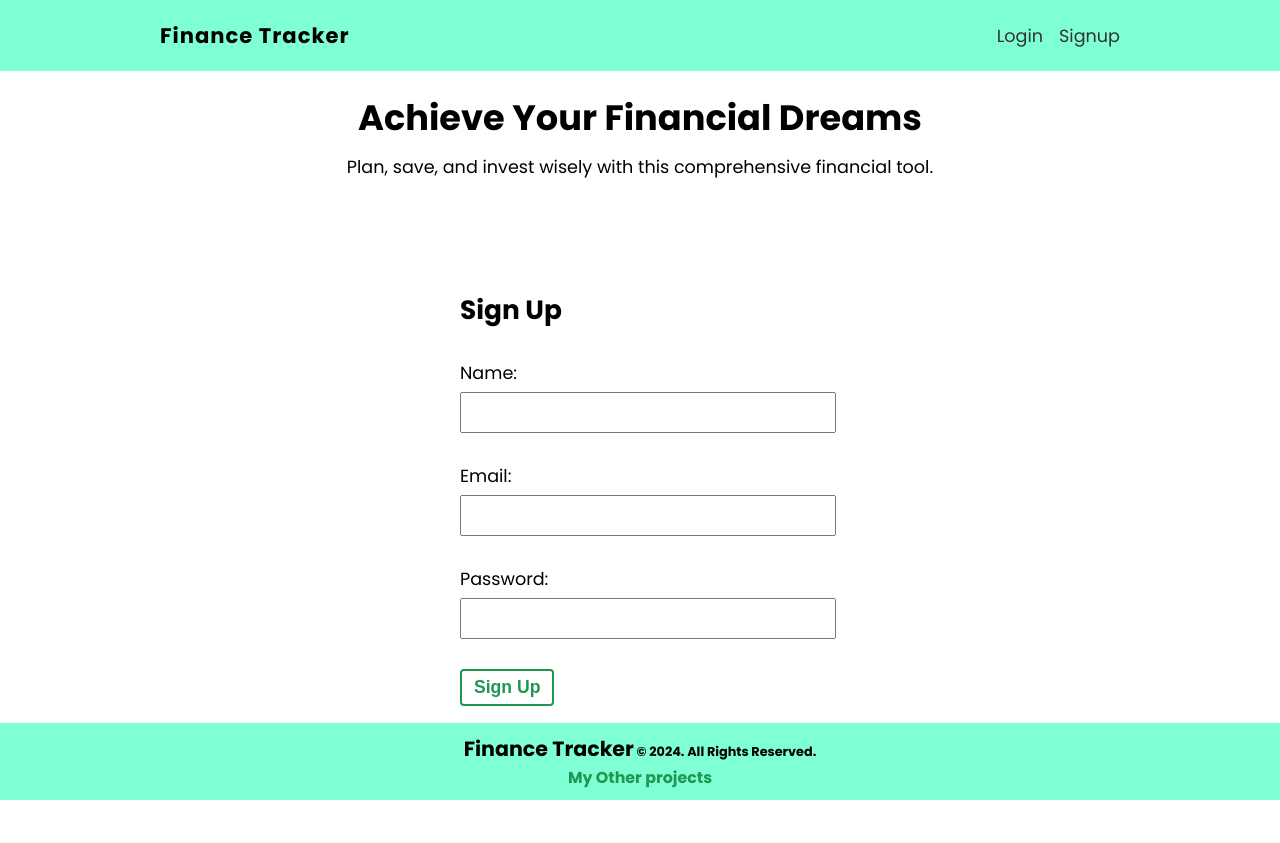
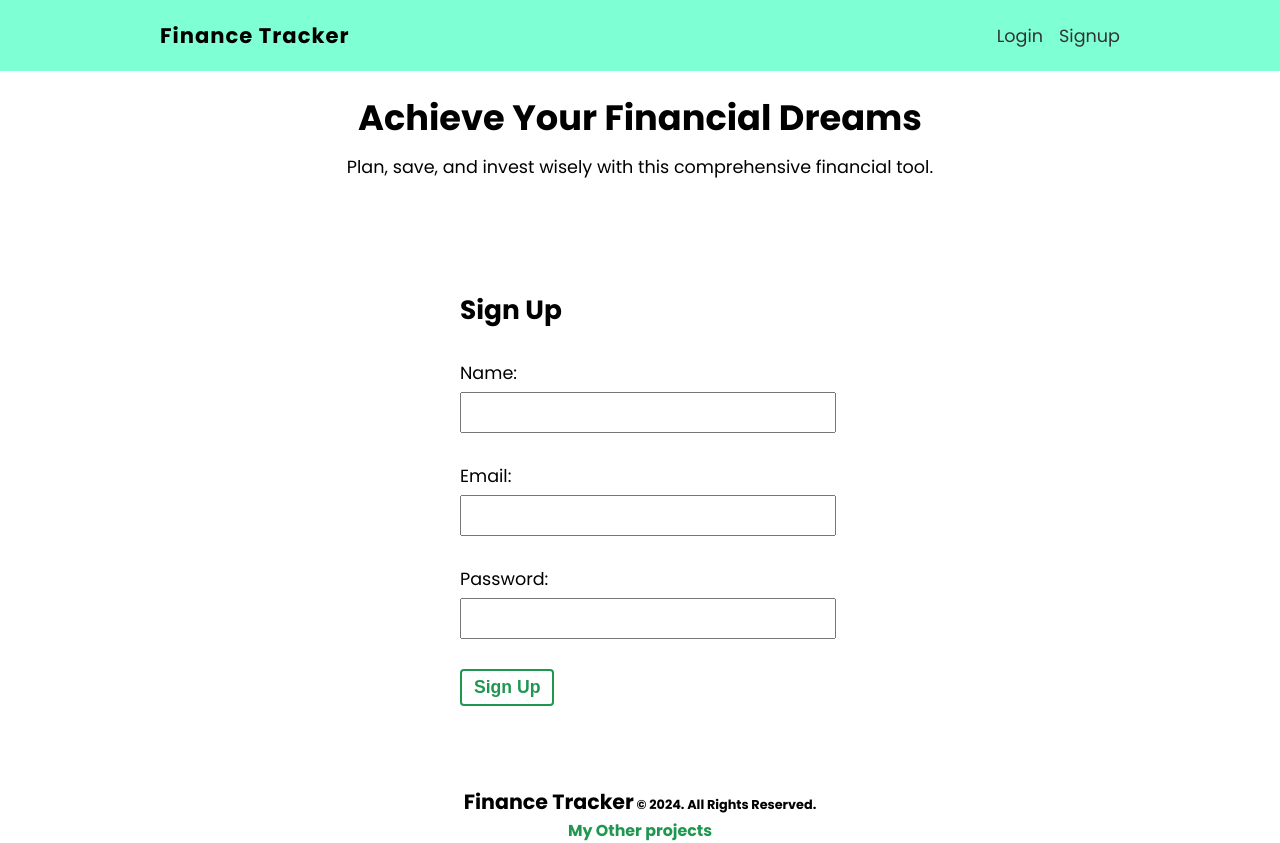
Before and after one commit to sidchopp/fin-track, a React (Create React App) app: page /signup in a window 1280 px wide. Before the commit the page ends 800 px from the top, so only its background shows below. Built offline with nearby package versions, Linux system fonts and the light colour scheme; no server answers.

Commit message:
Footer tweaked

```diff
--- a/src/components/footer/Footer.module.css
+++ b/src/components/footer/Footer.module.css
@@ -1,11 +1,10 @@
 .footer {
-    position: fixed;
+    position: relative;
     left: 0;
     bottom: 0;
     width: 100%;
-    background-color: #7FFFD4;
     text-align: center;
-    padding: 10px 0 ;
+    margin-top: 50px;
     font-weight: bold
 }
 
```
